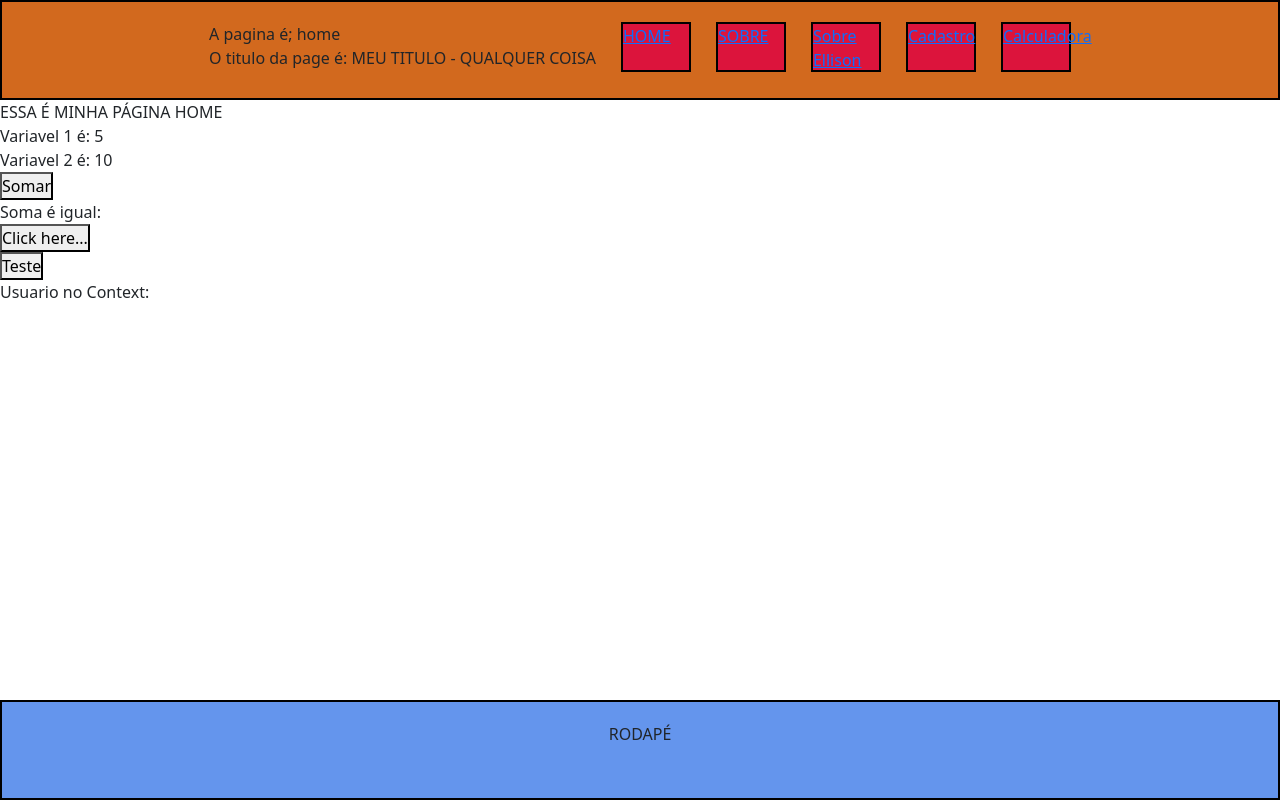
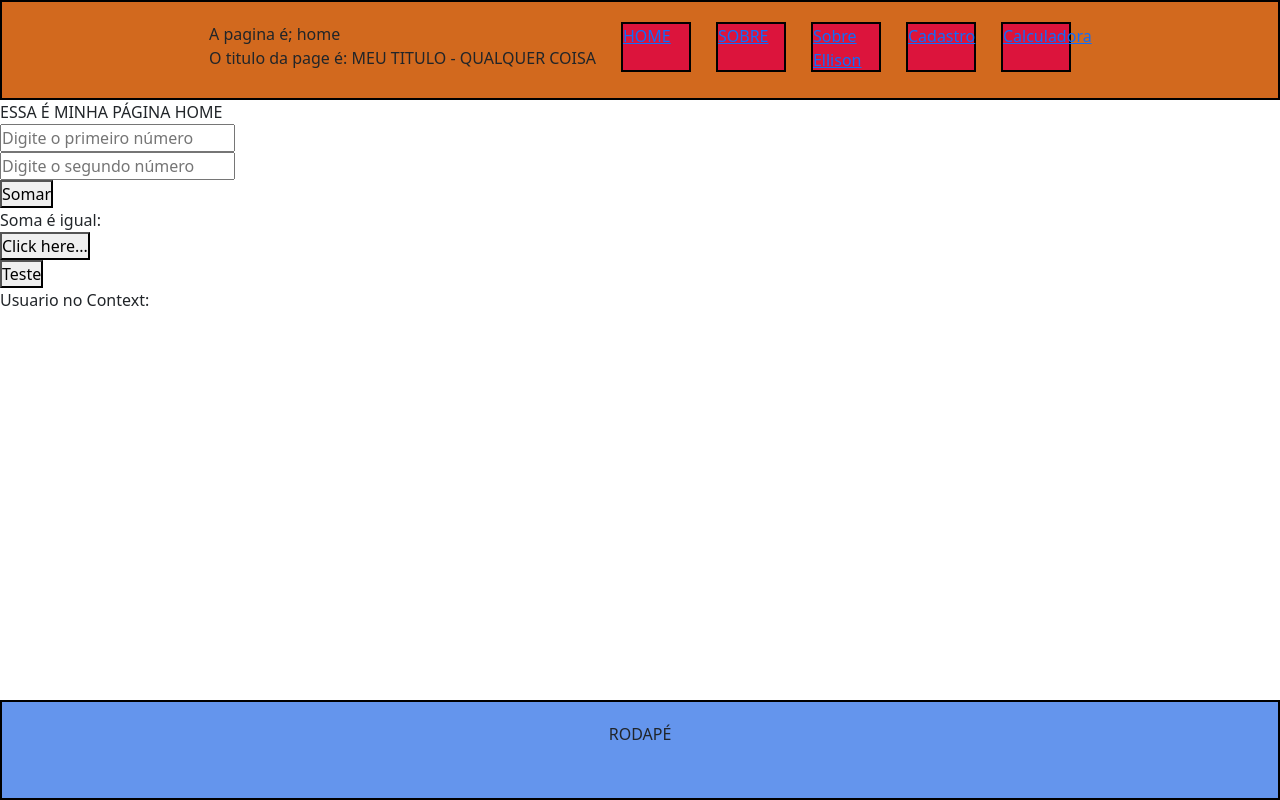
Before and after one commit to ellisonerick/Projetos-React, a React (Vite) app in the folder myproject/: page / in a window 1280 px wide. Built offline with nearby package versions, Linux system fonts and the light colour scheme.

Commit message:
Melhoria na page Home function Soma

```diff
--- a/myproject/package.json
+++ b/myproject/package.json
@@ -33,6 +33,6 @@
     "typescript": "~5.6.2",
     "typescript-eslint": "^8.18.2",
     "vite": "^6.0.5",
-    "vitest": "^3.1.2"
+    "vitest": "^3.1.3"
   }
 }
--- a/myproject/src/pages/Home.tsx
+++ b/myproject/src/pages/Home.tsx
@@ -6,17 +6,17 @@ import { UsuarioLogadoContext } from "../contexts/contextAuth";
 
 function Home() {
 
-    let numero1: number = 5;
-    let numero2: number = 10;
+    const [numero1, setNumero1] = useState<string>('');
+    const [numero2, setNumero2] = useState<string>('');
+    const [resultado, setResultado] = useState<number | null>(null);
 
     function Somar(n1: number, n2:number): number{
         return n1 + n2;
     }
 
-    const [resultado, setResultado] = useState<number | null>(null);
 
     const handleClick1 = () => {
-        const resultadoSoma = Somar(numero1, numero2);
+        const resultadoSoma = Somar(Number(numero1), Number(numero2));
         setResultado(resultadoSoma);
       };
 
@@ -34,9 +34,23 @@ function Home() {
 
             ESSA É MINHA PÁGINA HOME
             <br />
-            Variavel 1 é: {numero1}
+            <input
+                type="text"
+                value={numero1}
+                onChange={(e) => setNumero1(e.target.value)}
+                placeholder="Digite o primeiro número"
+                inputMode="numeric"
+            />
+
             <br />
-            Variavel 2 é: {numero2}
+            <input
+                type="text"
+                value={numero2}
+                onChange={(e) => setNumero2(e.target.value)}
+                placeholder="Digite o segundo número"
+                inputMode="numeric"
+            />
+
             <br />
             <button onClick={handleClick1}>Somar</button>
             <br />
```
Also changed, not shown: 1 other file (tests, documents, lock files or other folders).
